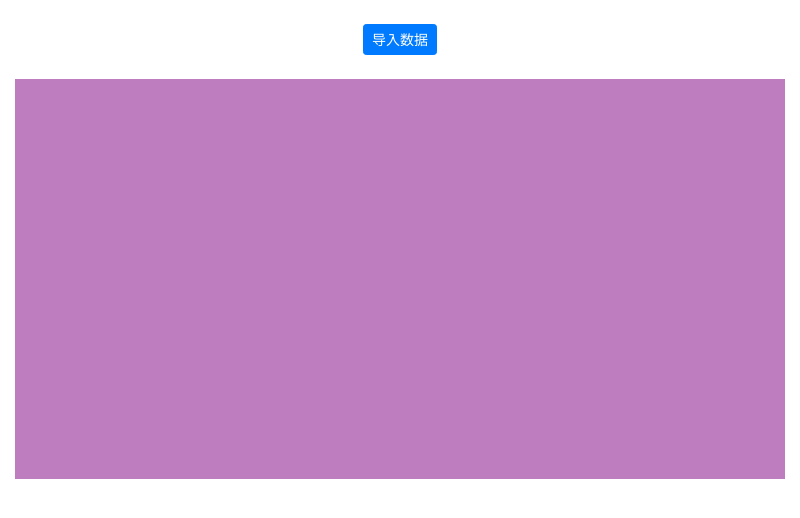
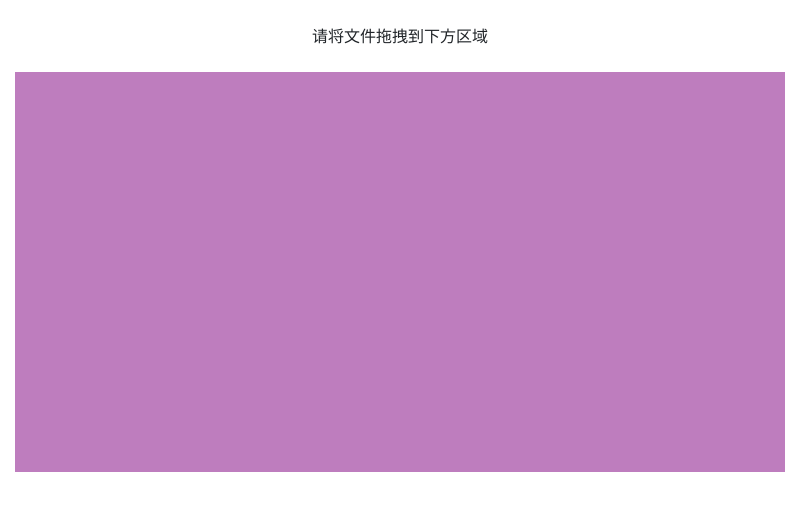
Before and after one commit to joseshiang/electrondemo, an Electron app: page index.html in a window 800 px wide. Drawn offline with Linux system fonts and the light colour scheme.

Commit message:
拖拽文件，chrome无法获取文件地址

```diff
--- a/index.html
+++ b/index.html
@@ -11,11 +11,14 @@
     <script src="./renderer/index.js"></script>
 </head>
 <body>
-    <div class="container-fluid text-center">
-        <br>
-        <button onclick="importData()" class="btn btn-primary btn-sm">导入数据</button>
-        <br><br>
-        <div id="content" style="height:400px;background-color: rgba(128,0,128,0.51);"></div>
+    <div class="container-fluid text-center"><br>
+        <span draggable="true">请将文件拖拽到下方区域 </span><br><br>
+        <div id="content"
+             ondrop="drop(event)"
+             ondragenter="dragEnter(event)"
+             ondragover="dragover(event)"
+             style="height:400px;background-color: rgba(128,0,128,0.51);">
+        </div>
     </div>
 </body>
 </html>
--- a/main.js
+++ b/main.js
@@ -30,7 +30,7 @@ function createWindow () {
     //win.loadURL("https://www.baidu.com");
 
     // 打开开发者工具
-    //win.webContents.openDevTools();
+    win.webContents.openDevTools();
 
     // 监听关闭窗口事件,当window窗口被关闭时候，这个事件会出发
     win.on('closed', () => {
--- a/renderer/index.js
+++ b/renderer/index.js
@@ -1,15 +1,27 @@
-//引入模块
-const fs = require("fs");
+/**
+ * 拖拽进入
+ * @param e
+ */
+function dragEnter(e) {
+    //设置允许放置，阻止对元素默认处理
+    e.preventDefault();
+}
 
-//导入数据
-//注意文件路径path指的是引入html之后的相对路径，而不是当前js文件的路径!
-function importData() {
-    fs.readFile("./package.json",(err,data) => {
-        if(err) {
-            alert("出错啦!");
-            console.log(err);
-        }
-        //赋值
-        $("#content").text(data);
-    });
+/**
+ * 放置位置
+ * @param e
+ */
+function dragover(e) {
+    //设置允许放置，阻止对元素默认处理
+    e.preventDefault();
 }
+
+/**
+ * 进行放置
+ * @param e
+ */
+function drop(e) {
+    console.log(e);
+    console.log(e.dataTransfer);
+    //let file = e.dataTransfer.files[0];
+}
```
